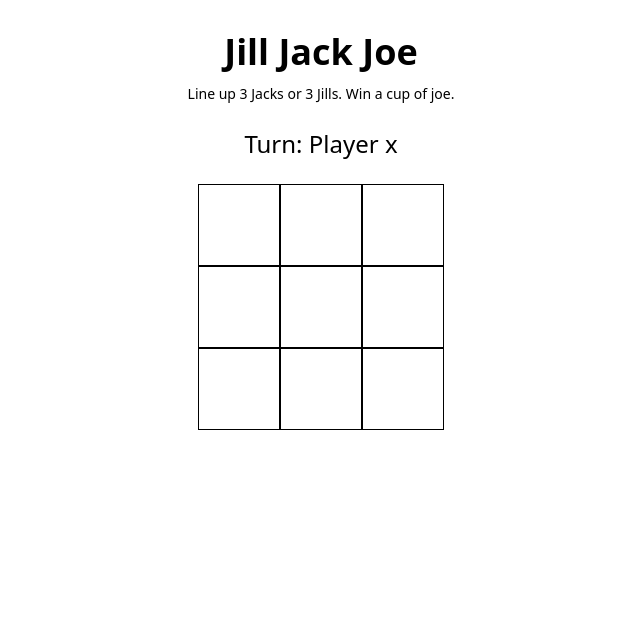
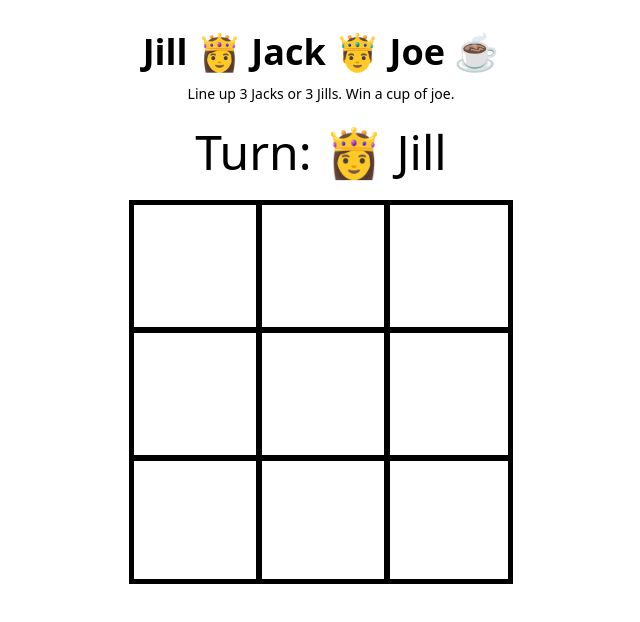
Before and after one commit to williamldennis/tictactoe, a React (Vite) app: page / in a window 1280 px wide. Shown: the top 622 px of the page, without its empty margins (319-959 px from the left). Built offline with nearby package versions, Linux system fonts and the light colour scheme.

Commit message:
added emojis and styling

```diff
--- a/src/App.tsx
+++ b/src/App.tsx
@@ -5,13 +5,24 @@ import { initialGameState, move, type Cell, type Game, type Row } from './game'
 type CellProps = {
   cell: Cell,
   cellIndex: number,
+  rowIndex: number,
   cellClick?: () => void
 }
-function Cell({ cell, cellIndex, cellClick }: CellProps) {
+function Cell({ cell, cellIndex, cellClick, rowIndex }: CellProps) {
+  const isLastRow = rowIndex === 2
+  const isLastCol = cellIndex === 2
+
+  const borderClass = [
+    'border-5',
+    !isLastRow && 'border-b',
+    !isLastCol && 'border-r',
+    'border-black'
+  ].filter(Boolean).join(' ')
+
   return (
     <div
       key={cellIndex}
-      className='p-10 border'
+      className={`w-32 h-32 flex items-center justify-center text-3xl ${borderClass} ${cell === '👸' ? "bg-green-700" : ""} ${cell === '🤴' ? "bg-blue-700" : ""}`}
       onClick={cellClick}
     >
       {cell}
@@ -27,7 +38,11 @@ type RowProps = {
 function Row({ row, rowIndex, handleMove }: RowProps) {
   return (
     <div key={rowIndex} className='flex justify-center'>
-      {row.map((cell, cellIndex) => <Cell cell={cell} cellIndex={cellIndex} cellClick={() => handleMove(rowIndex, cellIndex)} />)}
+      {row.map((cell, cellIndex) => <Cell
+        rowIndex={rowIndex}
+        cell={cell}
+        cellIndex={cellIndex}
+        cellClick={() => handleMove(rowIndex, cellIndex)} />)}
     </div>
   )
 }
@@ -40,14 +55,21 @@ function App() {
     setGame(nextGame)
   }
 
+  const handleNewGame = () => {
+    console.log("new game button clicked");
+
+    setGame(initialGameState())
+  }
+
   return (
     <>
-      <h1 className='font-bold text-4xl'>Jill Jack Joe</h1>
+      <h1 className='font-bold text-4xl'>Jill 👸 Jack 🤴 Joe ☕️</h1>
 
       <p className='text-sm mt-3'>Line up 3 Jacks or 3 Jills. Win a cup of joe.</p>
-      <p className='text-2xl m-6'>
-        Turn: Player {game.currentPlayer}
+      <p className='text-5xl m-6'>
+        Turn: {game.currentPlayer === '👸' ? '👸 Jill' : '🤴 Jack'}
       </p>
+      <div className=''>
         {game.board.map((row, rowIndex) =>
           <Row
             row={row}
@@ -56,8 +78,20 @@ function App() {
           />)}
         <div>
           {game.endState &&
-          <div className='text-3xl p-5'>Result: {game.endState}</div>}
+            <>
+              <div className='text-3xl p-5'>{game.endState === '👸' ? '👸 Jill' : '🤴 Jack'} wins a ☕️</div>
+              <button
+                className='bg-black rounded text-white px-10 py-3'
+                onClick={() => handleNewGame()}
+              >
+                NEW GAME
+              </button>
+            </>
+
+          }
         </div>
+      </div>
+
     </>
   )
 }
--- a/src/game.ts
+++ b/src/game.ts
@@ -5,7 +5,7 @@
 
 export type Board = Row[]
 export type Row = Cell[]
-export type Player = 'x' | 'o'
+export type Player = '👸' | '🤴'
 export type Cell = Player | null
 export type EndState = Player | 'tie' | undefined
 export type CellIndex = [number, number]
@@ -19,7 +19,7 @@ export type Game = {
 export const initialGameState = (): Game => {
     const game: Game = {
         board: [[null, null, null], [null, null, null], [null, null, null]],
-        currentPlayer: 'x'
+        currentPlayer: '👸'
     }
     return game
 }
@@ -32,20 +32,20 @@ const winningStates: CellIndex[][] = [
     [[0, 1], [1, 1], [2, 1]], // center col
     [[0, 2], [1, 2], [2, 2]], // right col
     [[0, 0], [1, 1], [2, 2]], // diag 1
-    [[0, 2], [1, 1], [0, 2]], // diag 2
+    [[2, 2], [1, 1], [0, 2]], // diag 2
 ]
 
 const playerWins = (game: Game, player: Player) => {
     return winningStates.some((winState) => winState.every(([rowIndex, colIndex]) => game.board[rowIndex][colIndex] === player))
 }
 
-const xWins = (game: Game) => playerWins(game, 'x')
-const oWins = (game: Game) => playerWins(game, 'o')
+const xWins = (game: Game) => playerWins(game, '👸')
+const oWins = (game: Game) => playerWins(game, '🤴')
 
 function calculateEndState(game: Game): EndState {
     // x win, o win, or tie
-    if (xWins(game)) return 'x'
-    if (oWins(game)) return 'o'
+    if (xWins(game)) return "👸"
+    if (oWins(game)) return '🤴'
     if (game.board.every((row => row.every(cell => cell !== null)))) return 'tie'
 
 
@@ -59,7 +59,7 @@ export const move = (game: Game, rowIndex: number, colIndex: number): Game => {
     }
     const nextGame = structuredClone(game)
     nextGame.board[rowIndex][colIndex] = game.currentPlayer
-    nextGame.currentPlayer = nextGame.currentPlayer === 'x' ? 'o' : 'x'
+    nextGame.currentPlayer = nextGame.currentPlayer === '👸' ? '🤴' : '👸'
     console.log("move");
     nextGame.endState = calculateEndState(nextGame)
 
```
Lines whose indentation alone changed are shown as unchanged.
